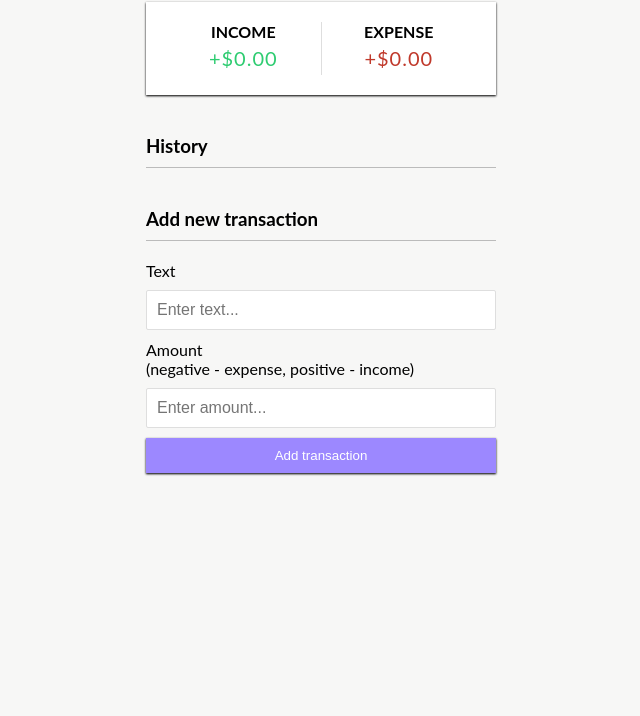
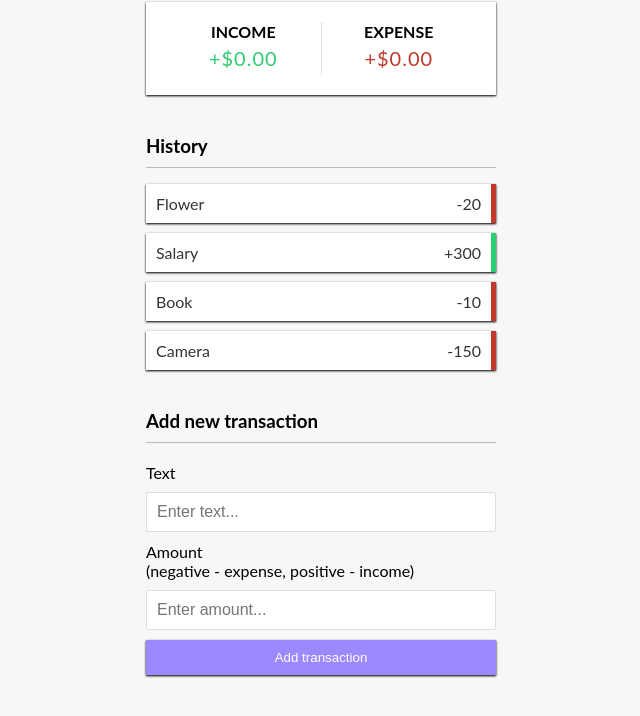
Before and after one commit to ivanturnovski/20-WEB-Vanilla-Javascript-Projects, a plain HTML site: page 9. Expense Tracker/index.html in a window 1280 px wide. Shown: the part 114-830 px from the top of the page, without its empty margins (319-959 px from the left). Before the commit the page ends 800 px from the top, so only its background shows below. Drawn offline with Linux system fonts and the light colour scheme.

Commit message:
Show Transaction Items

```diff
--- a/9. Expense Tracker/script.js
+++ b/9. Expense Tracker/script.js
@@ -0,0 +1,43 @@
+const balance = document.getElementById('balance');
+const money_plus = document.getElementById('money-plus');
+const money_minus = document.getElementById('money-minus');
+const list = document.getElementById('list');
+const form = document.getElementById('form');
+const text = document.getElementById('text');
+const amount = document.getElementById('amount');
+
+const dummyTransactions = [
+  { id: 1, text: 'Flower', amount: -20 },
+  { id: 2, text: 'Salary', amount: 300 },
+  { id: 3, text: 'Book', amount: -10 },
+  { id: 4, text: 'Camera', amount: -150 },
+];
+
+let transactions = dummyTransactions;
+
+//Add transactions to DOM list
+
+function addTransactionDOM(transaction) {
+  //Get Sign
+  const sign = transaction.amount < 0 ? '-' : '+';
+  const item = document.createElement('li');
+
+  //Add class based on value
+
+  item.classList.add(transaction.amount < 0 ? 'minus' : 'plus');
+  item.innerHTML = `
+  ${transaction.text}<span>${sign}${Math.abs(
+    transaction.amount
+  )}</span><button class="delete-btn">x</button>
+  `;
+
+  list.appendChild(item);
+}
+
+//Init appendChild
+function init() {
+  list.innerHTML = '';
+  transactions.forEach(addTransactionDOM);
+}
+
+init();
--- a/9. Expense Tracker/style.css
+++ b/9. Expense Tracker/style.css
@@ -108,7 +108,7 @@ input[type='number'] {
 }
 
 .list li.plus {
-  border-right: 5px solid #2e;
+  border-right: 5px solid #2ecc71;
 }
 .list li.minus {
   border-right: 5px solid #c0392b;
```
